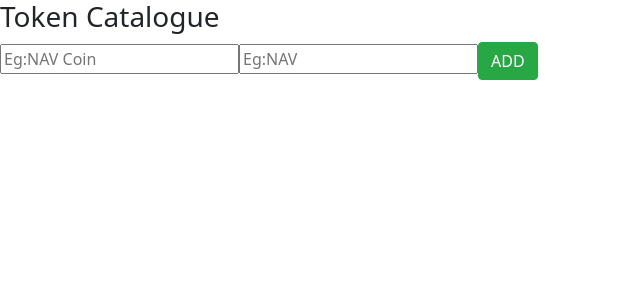
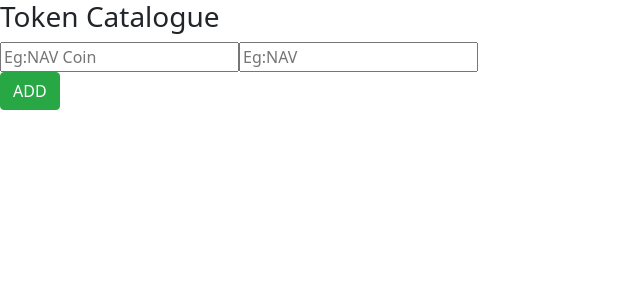
Before and after one commit to nehaannvinu/FullStackTraining, a React (Create React App) app: page / in a window 1280 px wide. Shown: the top 300 px of the page, without its empty margins (0-640 px from the left). Built offline with nearby package versions, Linux system fonts and the light colour scheme.

Commit message:
Added button component

```diff
--- a/src/components/button.js
+++ b/src/components/button.js
@@ -1,7 +1,7 @@
-const Button = () => {
+const Button = ({handleClick}) => {
     return(
         <div>
-            <button type="button" class="btn btn-success" >ADD</button>
+            <button onClick={handleClick} type="button" class="btn btn-success" >ADD</button>
         </div>
     )
 }
--- a/src/pages/addToken.js
+++ b/src/pages/addToken.js
@@ -1,5 +1,6 @@
 import { useState } from "react";
 import Card from "../components/card";
+import Button from "../components/button";
 
 const AddToken = () => {
     const [tokenName, setTokenName] = useState("");
@@ -38,7 +39,8 @@ const AddToken = () => {
             <div>
                 <input id="tokenname" placeholder="Eg:NAV Coin" onChange={handleTokenName} type="text" value={tokenName} />
                 <input id="tokensymbol" placeholder="Eg:NAV" onChange={handleTokenSymbol} type="text" value={tokenSymbol} />
-                <button type="button" onClick={handleClick} class="btn btn-success" >ADD</button>
+                {/* <button type="button" onClick={handleClick} class="btn btn-success" >ADD</button> */}
+                <Button handleClick={handleClick}/>
             </div>
             <div className="classcomponent">
                 {flag ? <Card tokens={tokens} /> : " "}
```
